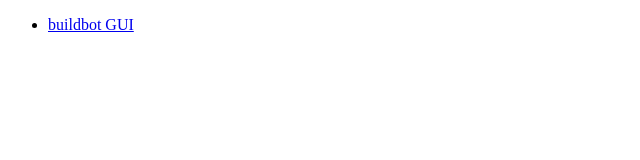
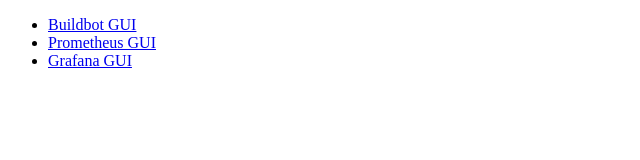
Before and after one commit to ntardieu-hub/InfraDevOps, a plain HTML site: page www/index.html in a window 1280 px wide. Shown: the whole page, without its empty margins (0-640 px from the left). Drawn offline with Linux system fonts and the light colour scheme.

Commit message:
Setup Prometheus/Grafana docker

```diff
--- a/www/index.html
+++ b/www/index.html
@@ -10,7 +10,13 @@
 <body>
     <ul>
         <li>
-            <a href="http://127.0.0.1:8010">buildbot GUI</a>
+            <a href="http://127.0.0.1:8010">Buildbot GUI</a>
+        </li>
+        <li>
+            <a href="http://127.0.0.1:9090">Prometheus GUI</a>
+        </li>
+        <li>
+            <a href="http://127.0.0.1:3000">Grafana GUI</a>
         </li>
     </ul>
 </body>
```
Also changed, not shown: 3 other files.
